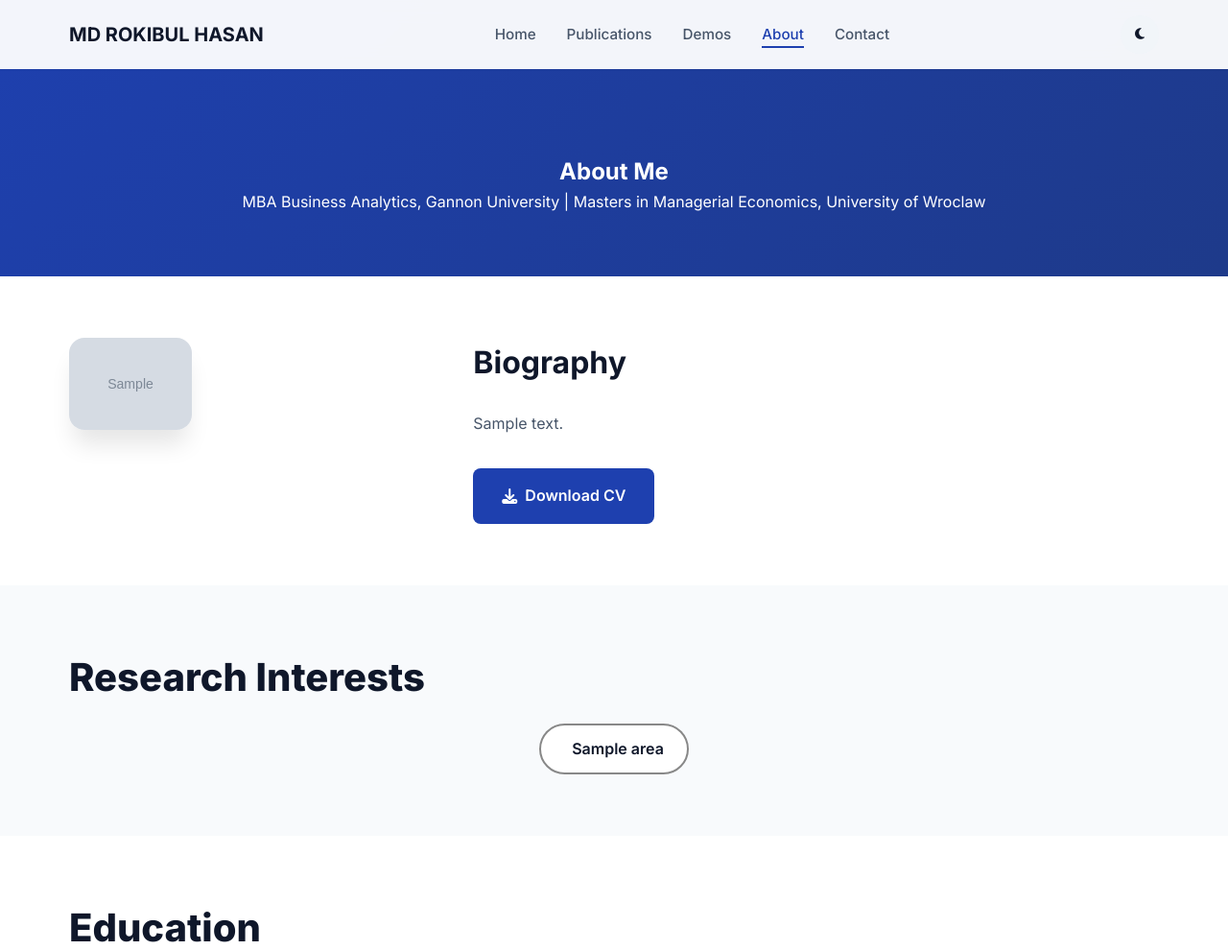
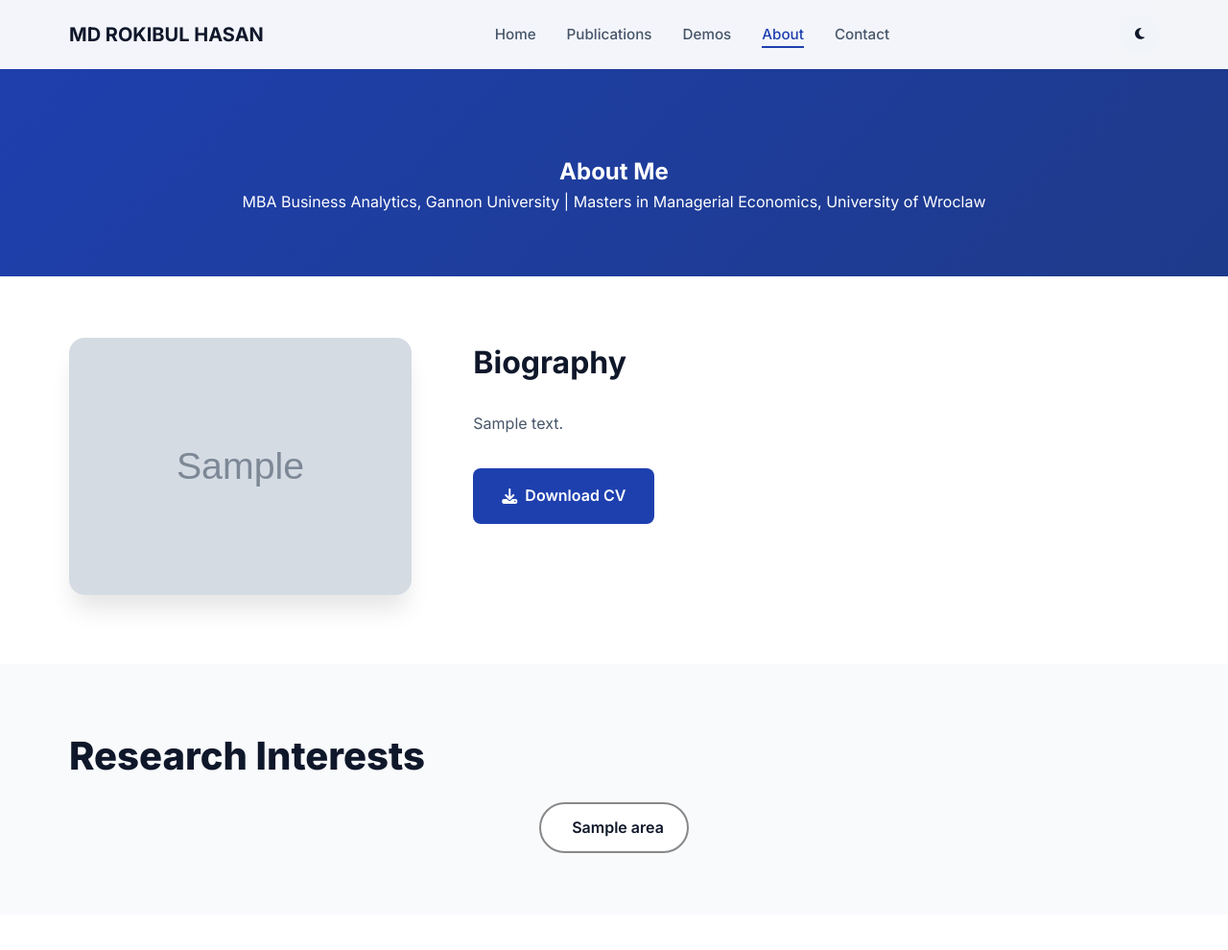
Before and after one commit to AxisDeta/mdrokibulhassan, a Flask app: page /about in a window 1280 px wide. Shown: the top 990 px of the page at 96% size. Run offline with Flask 3, Linux system fonts and the light colour scheme; tables that the repository leaves empty hold one stand-in row (values such as "Sample post"); grey boxes marked "Sample" are stand-in pictures.

Commit message:
Restore profile image display size

```diff
--- a/static/css/style.css
+++ b/static/css/style.css
@@ -293,7 +293,7 @@ body {
 
 .profile-img {
     width: 100%;
-    max-width: 128px;
+    max-width: 400px;
     height: auto;
     border-radius: 20px;
     box-shadow: var(--shadow-xl);
--- a/templates/about.html
+++ b/templates/about.html
@@ -124,7 +124,6 @@
 
     .about-profile-img {
         width: 100%;
-        max-width: 128px;
         border-radius: 16px;
         box-shadow: var(--shadow-xl);
     }
```
